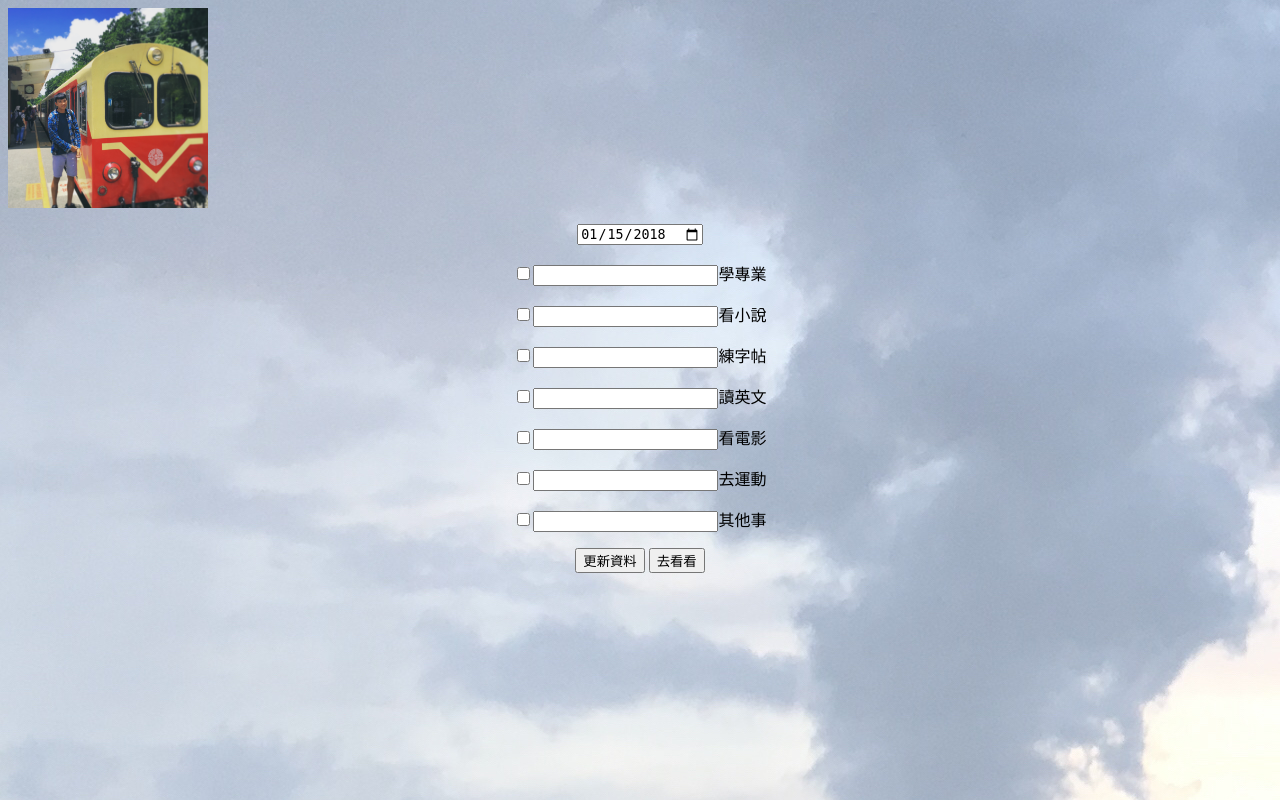
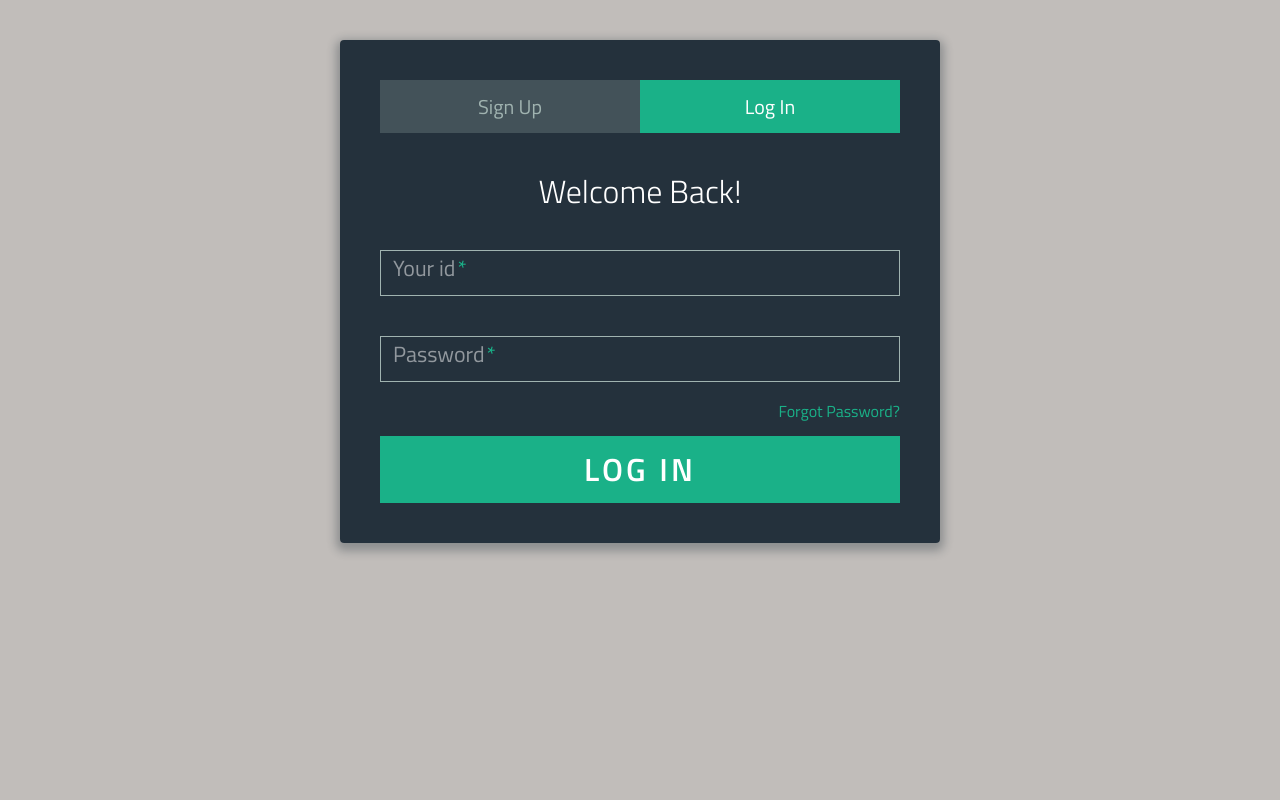
Before and after one commit to Davisanity/Todo_board, a PHP site: page / in a window 1280 px wide. Run offline with PHP 8.4, Linux system fonts and the light colour scheme; some libraries are stand-ins or nearby versions.

Commit message:
Add Login Page
2018 winter, I change index.php from adding things into login page. Adding things page become profile.php.

```diff
--- a/connsql.php
+++ b/connsql.php
@@ -1,6 +1,6 @@
 <?php
   $servername = "localhost";
-  $username = "root";
+  $username = "";
   $password = "";
   $dbname="add_todo";
   // Create connection
--- /dev/null
+++ b/css/style.css
@@ -0,0 +1,182 @@
+*, *:before, *:after {
+  -webkit-box-sizing: border-box;
+          box-sizing: border-box;
+}
+
+html {
+  overflow-y: scroll;
+}
+
+body {
+  background: #c1bdba;
+  font-family: 'Titillium Web', sans-serif;
+}
+
+a {
+  text-decoration: none;
+  color: #1ab188;
+  -webkit-transition: .5s ease;
+  transition: .5s ease;
+}
+a:hover {
+  color: #179b77;
+}
+
+.form {
+  background: rgba(19, 35, 47, 0.9);
+  padding: 40px;
+  max-width: 600px;
+  margin: 40px auto;
+  border-radius: 4px;
+  -webkit-box-shadow: 0 4px 10px 4px rgba(19, 35, 47, 0.3);
+          box-shadow: 0 4px 10px 4px rgba(19, 35, 47, 0.3);
+}
+
+.tab-group {
+  list-style: none;
+  padding: 0;
+  margin: 0 0 40px 0;
+}
+.tab-group:after {
+  content: "";
+  display: table;
+  clear: both;
+}
+.tab-group li a {
+  display: block;
+  text-decoration: none;
+  padding: 15px;
+  background: rgba(160, 179, 176, 0.25);
+  color: #a0b3b0;
+  font-size: 20px;
+  float: left;
+  width: 50%;
+  text-align: center;
+  cursor: pointer;
+  -webkit-transition: .5s ease;
+  transition: .5s ease;
+}
+.tab-group li a:hover {
+  background: #179b77;
+  color: #ffffff;
+}
+.tab-group .active a {
+  background: #1ab188;
+  color: #ffffff;
+}
+
+.tab-content > div:last-child {
+  display: none;
+}
+
+h1 {
+  text-align: center;
+  color: #ffffff;
+  font-weight: 300;
+  margin: 0 0 40px;
+}
+
+label {
+  position: absolute;
+  -webkit-transform: translateY(6px);
+          transform: translateY(6px);
+  left: 13px;
+  color: rgba(255, 255, 255, 0.5);
+  -webkit-transition: all 0.25s ease;
+  transition: all 0.25s ease;
+  -webkit-backface-visibility: hidden;
+  pointer-events: none;
+  font-size: 22px;
+}
+label .req {
+  margin: 2px;
+  color: #1ab188;
+}
+
+label.active {
+  -webkit-transform: translateY(50px);
+          transform: translateY(50px);
+  left: 2px;
+  font-size: 14px;
+}
+label.active .req {
+  opacity: 0;
+}
+
+label.highlight {
+  color: #ffffff;
+}
+
+input, textarea {
+  font-size: 22px;
+  display: block;
+  width: 100%;
+  height: 100%;
+  padding: 5px 10px;
+  background: none;
+  background-image: none;
+  border: 1px solid #a0b3b0;
+  color: #ffffff;
+  border-radius: 0;
+  -webkit-transition: border-color .25s ease, -webkit-box-shadow .25s ease;
+  transition: border-color .25s ease, -webkit-box-shadow .25s ease;
+  transition: border-color .25s ease, box-shadow .25s ease;
+  transition: border-color .25s ease, box-shadow .25s ease, -webkit-box-shadow .25s ease;
+}
+input:focus, textarea:focus {
+  outline: 0;
+  border-color: #1ab188;
+}
+
+textarea {
+  border: 2px solid #a0b3b0;
+  resize: vertical;
+}
+
+.field-wrap {
+  position: relative;
+  margin-bottom: 40px;
+}
+
+.top-row:after {
+  content: "";
+  display: table;
+  clear: both;
+}
+.top-row > div {
+  float: left;
+  width: 48%;
+  margin-right: 4%;
+}
+.top-row > div:last-child {
+  margin: 0;
+}
+
+.button {
+  border: 0;
+  outline: none;
+  border-radius: 0;
+  padding: 15px 0;
+  font-size: 2rem;
+  font-weight: 600;
+  text-transform: uppercase;
+  letter-spacing: .1em;
+  background: #1ab188;
+  color: #ffffff;
+  -webkit-transition: all 0.5s ease;
+  transition: all 0.5s ease;
+  -webkit-appearance: none;
+}
+.button:hover, .button:focus {
+  background: #179b77;
+}
+
+.button-block {
+  display: block;
+  width: 100%;
+}
+
+.forgot {
+  margin-top: -20px;
+  text-align: right;
+}
--- /dev/null
+++ b/css/style.scss
@@ -0,0 +1,193 @@
+@import "compass/css3";
+
+$body-bg: #c1bdba;
+$form-bg: #13232f;
+$white: #ffffff;
+
+$main: #1ab188;
+$main-light: lighten($main,5%);
+$main-dark: darken($main,5%);
+
+$gray-light: #a0b3b0;
+$gray: #ddd;
+
+$thin: 300;
+$normal: 400;
+$bold: 600;
+$br: 4px;
+
+*, *:before, *:after {
+  box-sizing: border-box;
+}
+
+html {
+	overflow-y: scroll;
+}
+
+body {
+  background:$body-bg;
+  font-family: 'Titillium Web', sans-serif;
+}
+
+a {
+  text-decoration:none;
+  color:$main;
+  transition:.5s ease;
+  &:hover {
+    color:$main-dark;
+  }
+}
+
+.form {
+  background:rgba($form-bg,.9);
+  padding: 40px;
+  max-width:600px;
+  margin:40px auto;
+  border-radius:$br;
+  box-shadow:0 4px 10px 4px rgba($form-bg,.3);
+}
+
+.tab-group {
+  list-style:none;
+  padding:0;
+  margin:0 0 40px 0;
+  &:after {
+    content: "";
+    display: table;
+    clear: both;
+  }
+  li a {
+    display:block;
+    text-decoration:none;
+    padding:15px;
+    background:rgba($gray-light,.25);
+    color:$gray-light;
+    font-size:20px;
+    float:left;
+    width:50%;
+    text-align:center;
+    cursor:pointer;
+    transition:.5s ease;
+    &:hover {
+      background:$main-dark;
+      color:$white;
+    }
+  }
+  .active a {
+    background:$main;
+    color:$white;
+  }
+}
+
+.tab-content > div:last-child {
+  display:none;
+}
+
+
+h1 {
+  text-align:center;
+  color:$white;
+  font-weight:$thin;
+  margin:0 0 40px;
+}
+
+label {
+  position:absolute;
+  transform:translateY(6px);
+  left:13px;
+  color:rgba($white,.5);
+  transition:all 0.25s ease;
+  -webkit-backface-visibility: hidden;
+  pointer-events: none;
+  font-size:22px;
+  .req {
+  	margin:2px;
+  	color:$main;
+  }
+}
+
+label.active {
+  transform:translateY(50px);
+  left:2px;
+  font-size:14px;
+  .req {
+    opacity:0;
+  }
+}
+
+label.highlight {
+	color:$white;
+}
+
+input, textarea {
+  font-size:22px;
+  display:block;
+  width:100%;
+  height:100%;
+  padding:5px 10px;
+  background:none;
+  background-image:none;
+  border:1px solid $gray-light;
+  color:$white;
+  border-radius:0;
+  transition:border-color .25s ease, box-shadow .25s ease;
+  &:focus {
+		outline:0;
+		border-color:$main;
+  }
+}
+
+textarea {
+  border:2px solid $gray-light;
+  resize: vertical;
+}
+
+.field-wrap {
+  position:relative;
+  margin-bottom:40px;
+}
+
+.top-row {
+  &:after {
+    content: "";
+    display: table;
+    clear: both;
+  }
+
+  > div {
+    float:left;
+    width:48%;
+    margin-right:4%;
+    &:last-child {
+      margin:0;
+    }
+  }
+}
+
+.button {
+  border:0;
+  outline:none;
+  border-radius:0;
+  padding:15px 0;
+  font-size:2rem;
+  font-weight:$bold;
+  text-transform:uppercase;
+  letter-spacing:.1em;
+  background:$main;
+  color:$white;
+  transition:all.5s ease;
+  -webkit-appearance: none;
+  &:hover, &:focus {
+    background:$main-dark;
+  }
+}
+
+.button-block {
+  display:block;
+  width:100%;
+}
+
+.forgot {
+  margin-top:-20px;
+  text-align:right;
+}
--- a/index.php
+++ b/index.php
@@ -1,23 +1,98 @@
-<html>
-<title>Show Me what you do</title>
-<head><link rel=stylesheet type="text/css" href="board_view.css"></head>
-<body background="Pics/background.jpg " background-repeat: repeat-x;>
+<!DOCTYPE html>
+<html lang="en" >
 
-  <img src="Pics/profile.jpg" id="profile">
-  <form action="todo_add.php" method="get" name="form">
-  <div id="content">
-    <p><input type=date name="modify_date" value="<?php echo date('Y-m-d'); ?>"></p>
-    <p><input type="checkbox" name="check1" value=""><input type="text" name="note1">學專業 </p>
-    <p><input type="checkbox" name="check2" value=""><input type="text" name="note2">看小說 </p>
-    <p><input type="checkbox" name="check3" value=""><input type="text" name="note3">練字帖 </p>
-    <p><input type="checkbox" name="check4" value=""><input type="text" name="note4">讀英文 </p>
-    <p><input type="checkbox" name="check5" value=""><input type="text" name="note5">看電影 </p>
-    <p><input type="checkbox" name="check6" value=""><input type="text" name="note6">去運動 </p>
-    <p><input type="checkbox" name="check7" value=""><input type="text" name="note7">其他事 </p>
-    <input type="submit" value="更新資料" />
-    <input type="button" value="去看看" onclick="location.href='http://localhost/DayNote/board.php'">
-  </div>
-  </form>
+<head>
+  <meta charset="UTF-8">
+  <title>Sign-Up/Login Form</title>
+  <link href='https://fonts.googleapis.com/css?family=Titillium+Web:400,300,600' rel='stylesheet' type='text/css'>
+    <link rel="stylesheet" href="https://cdnjs.cloudflare.com/ajax/libs/normalize/5.0.0/normalize.min.css">
+    <link rel="stylesheet" href="css/style.css">
+</head>
+
+<body>
+
+  <div class="form">
+
+      <ul class="tab-group">
+        <li class="tab "><a href="#signup">Sign Up</a></li>
+        <li class="tab active"><a href="#login">Log In</a></li>
+        <!-- a href="#id" -->
+      </ul>
+
+      <div class="tab-content">
+
+        <div id="login">
+          <h1>Welcome Back!</h1>
+
+          <form action="verify_login.php" method="post">
+
+            <div class="field-wrap">
+            <label>
+              Your id<span class="req">*</span>
+            </label>
+            <input type="text" name="l_id" required autocomplete="off"/>
+            <!-- type="email" would verify you key @ or not -->
+          </div>
+
+          <div class="field-wrap">
+            <label>
+              Password<span class="req">*</span>
+            </label>
+            <input type="password" name="l_pass" required autocomplete="off"/>
+          </div>
+
+          <p class="forgot"><a href="#">Forgot Password?</a></p>
+
+          <button class="button button-block"/>Log In</button>
+
+          </form>
+
+        </div>
+
+         <div id="signup">
+          <h1>Sign Up for Free</h1>
+
+          <form action="index.php" method="post">
+
+          <div class="field-wrap">
+            <label>
+              Your id<span class="req">*</span>
+            </label>
+            <input type="text"required autocomplete="off"/>
+          </div>
+
+          <div class="field-wrap">
+            <label>
+              Set A Password<span class="req">*</span>
+            </label>
+            <input type="password" name="s_pass" required autocomplete="off"/>
+          </div>
+
+          <div class="field-wrap">
+            <label>
+              Retype your Password<span class="req">*</span>
+            </label>
+            <input type="password" name="s_pass2" required autocomplete="off"/>
+          </div>
+
+          <button type="submit" class="button button-block"/>Get Started</button>
+
+          </form>
+
+        </div>
+
+      </div><!-- tab-content -->
+
+</div> <!-- /form -->
+  <script src='http://cdnjs.cloudflare.com/ajax/libs/jquery/2.1.3/jquery.min.js'></script>
+
+
+
+    <script  src="js/index.js"></script>
+
+
+
 
 </body>
+
 </html>
--- a/todo_add.php
+++ b/todo_add.php
@@ -5,11 +5,13 @@
 <?php
   require_once('connsql.php');
   $conn=mysqli_connect($servername,$username,$password,$dbname);
-  $db_note = ["","note_pro","note_reading","note_writing","note_englishing","note_movie","note_sport","note_other"];
+  // $db_note = ["","note_pro","note_reading","note_writing","note_englishing","note_movie","note_sport","note_other"];
+  $db_note = ["","note_pro","note_reading","note_language","note_movie","note_sport","note_other"];
   $d=$_GET['modify_date'];
   $dates=date('Y-m-d',strtotime($d));
   echo $dates."\n";
-  for($i=1;$i<8;$i++){
+
+  for($i=1;$i<7;$i++){
     @$check[$i]=$_GET['check'.$i];
     @$note[$i]=$_GET['note'.$i];
     if(isset($_GET['check'.$i])){
```
Also changed, not shown: board.php (+8 -8 lines), js/index.js (added, +43 -0 lines), js/main.js (added, +10 -0 lines), profile.php (added, +40 -0 lines), Pics/shiba.jpg (added), verify_login.php (added).
